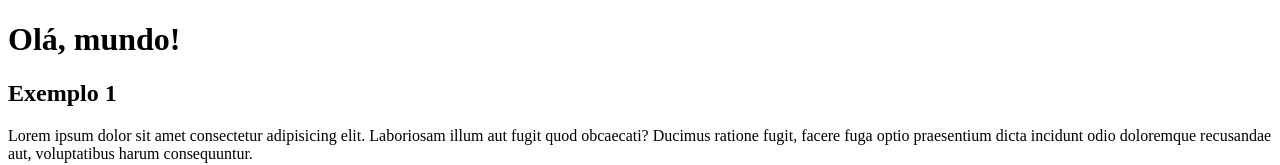
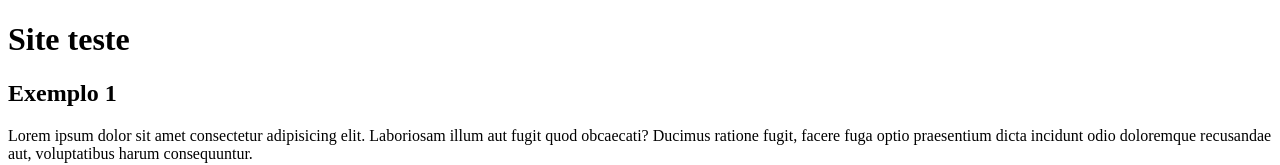
Before and after one commit to Nildosper/Projeto-site, a plain HTML site: page index.html in a window 1280 px wide. Shown: the top 165 px of the page. Drawn offline with Linux system fonts and the light colour scheme.

Commit message:
Update index.html

```diff
--- a/index.html
+++ b/index.html
@@ -9,7 +9,7 @@
 <body>
     <main>
         <header>
-            <h1>Olá, mundo!</h1>
+            <h1>Site teste</h1>
          <header>
          <article>
             <h2>Exemplo 1</h2>
```
